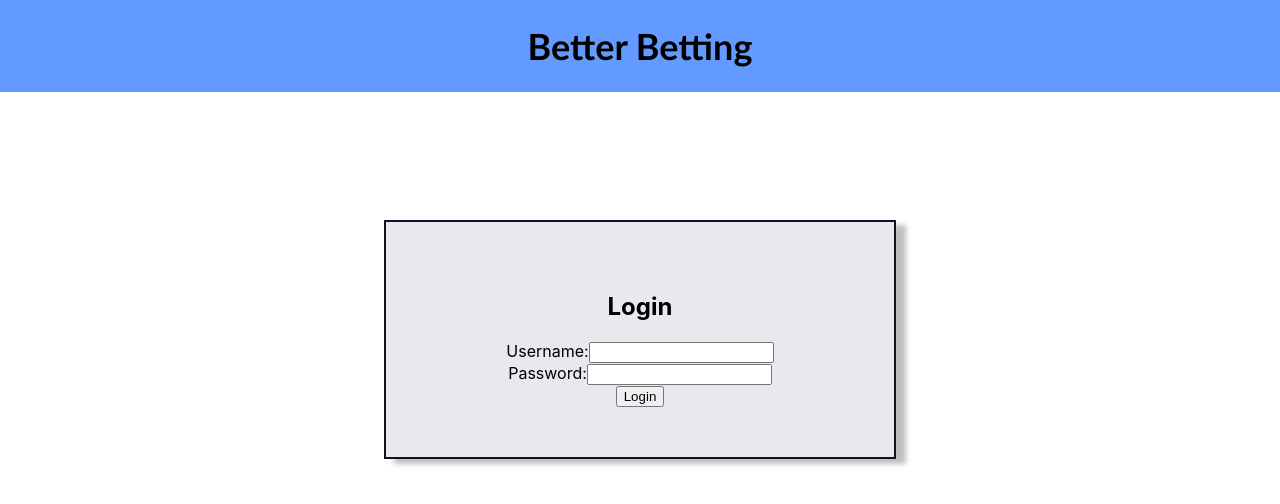
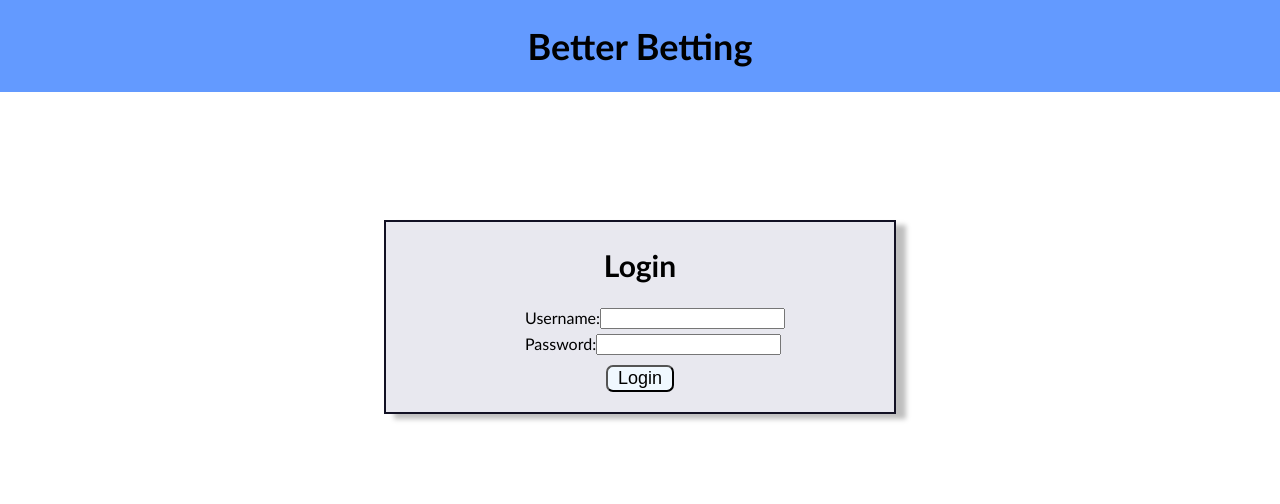
Before and after one commit to PVFractal/better-bets, a React (Create React App) app: page /login in a window 1280 px wide. Shown: the top 504 px of the page. Built offline with nearby package versions, Linux system fonts and the light colour scheme.

Commit message:
More css

```diff
--- a/src/App.css
+++ b/src/App.css
@@ -1,5 +1,6 @@
 .App {
   text-align: center;
+  font-family:'Gill Sans', 'Gill Sans MT', Calibri, 'Trebuchet MS', sans-serif;
 }
 
 .Main-header {
@@ -9,7 +10,6 @@
 }
 
 .Title {
-  font-family:'Gill Sans', 'Gill Sans MT', Calibri, 'Trebuchet MS', sans-serif;
   font-size: large;
 }
 
@@ -25,8 +25,31 @@
   margin-top: 10%;
   margin-right: 30%;
   margin-left: 30%;
-  padding: 50px 50px;
+  padding-bottom: 20px;
   border: 2px solid rgb(18, 17, 36);
   background-color: rgb(232, 232, 239);
   box-shadow: 10px 5px 5px rgba(0, 0, 0, 0.254);
 }
+
+.Login h2 {
+  font-size: 30px;
+}
+
+.Entry {
+  display: flex;
+  justify-content: space-between;
+  width: 230px;
+  margin: 5px auto;
+}
+
+.Button {
+  background-color: aliceblue;
+  border-radius: 7px;
+  font-size: large;
+  padding-right: 10px;
+  padding-left: 10px;
+}
+
+.Button:hover {
+  background-color: rgb(198, 205, 212);
+}
--- a/src/pages/Login.tsx
+++ b/src/pages/Login.tsx
@@ -26,7 +26,7 @@ function Login() {
       </header>
       <form onSubmit={handleSubmit} className='Login'>
         <h2>Login</h2>
-        <div>
+        <div className='Entry'>
           <label htmlFor="username">Username:</label>
           <input
             type="text"
@@ -35,7 +35,7 @@ function Login() {
             onChange={(e) => setUsername(e.target.value)}
           />
         </div>
-        <div>
+        <div className='Entry'>
           <label htmlFor="password">Password:</label>
           <input
             type="password"
@@ -44,7 +44,7 @@ function Login() {
             onChange={(e) => setPassword(e.target.value)}
           />
         </div>
-        <button type="submit">Login</button>
+        <button type="submit" className='Button' style={ { marginTop: '5px' } }>Login</button>
       </form>
     </div>
   );
```
